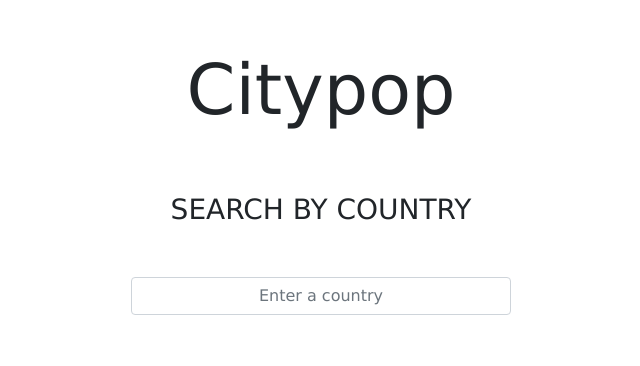
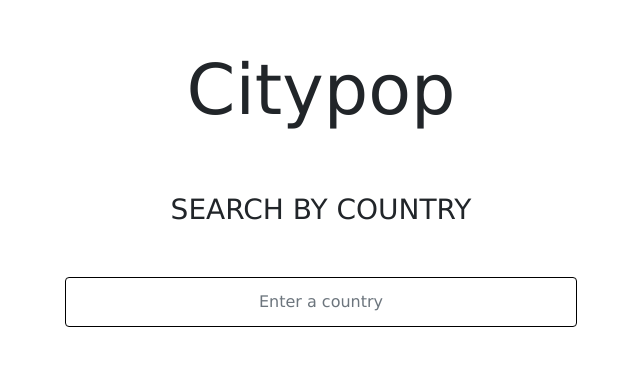
Before and after one commit to tselmegbaasan/arbetsprov_weknowIT, a React (Create React App) app in the folder app/: page /searchbycountry in a window 1280 px wide. Shown: the part 112-478 px from the top of the page, without its empty margins (319-959 px from the left). Built offline with nearby package versions, Linux system fonts and the light colour scheme.

Commit message:
Css changes to make app more adjustable to screen

```diff
--- a/app/src/App.css
+++ b/app/src/App.css
@@ -8,17 +8,13 @@
   text-align: center;
   margin-bottom: 50px;
 }
-
 .menu-bar {
   text-align: center;
-
 }
-
 .search-bar {
   text-align: center;
-  margin-left: 450px;
-  margin-right: 450px;
-
+  margin-left: 30%;
+  margin-right: 30%;
 }
 .input-group-append {
   margin-top: 20px;
@@ -30,13 +26,18 @@ h3 {
 }
 
 .result-list {
-  margin-left: 500px;
-  margin-right: 500px;
+  margin-left: 40%;
+  margin-right: 40%;
   text-align: center;
 }
 
+.list-group-item {
+  border-color: black;
+}
 .form-control{
   text-align: center;
+  height: 50px;
+  border-color: black;
 }
 
 .divider{
@@ -45,11 +46,11 @@ h3 {
   display:inline-block;
 }
 
-
 .btn-menu {
   text-align: center;
   width: 250px;
   height: 70px;
+  border-color: black;
 }
 
 .btn-circle {
```
